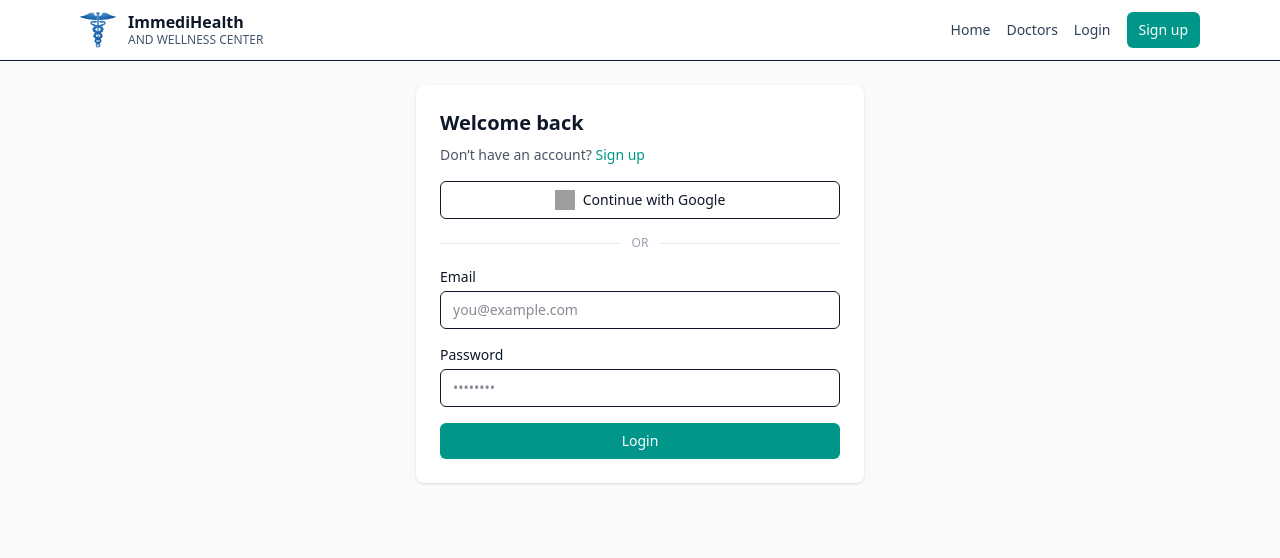
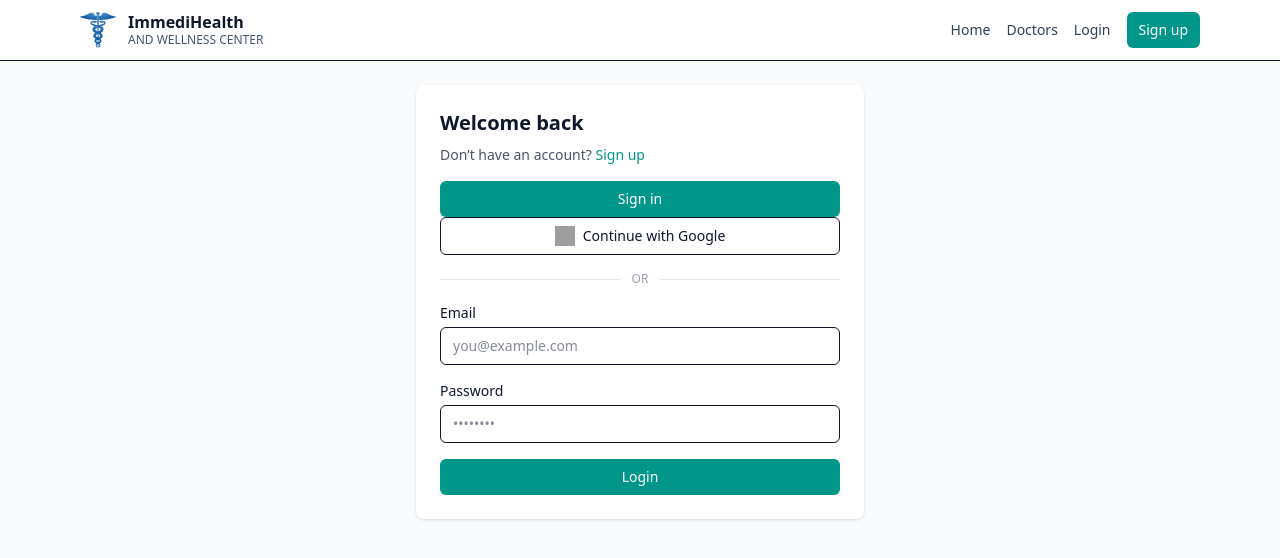
Before and after one commit to healthimmedi-source/health-wellness-frontend, a React (Vite) app: page /login in a window 1280 px wide. Shown: the top 558 px of the page. Built offline with nearby package versions, Linux system fonts and the light colour scheme; no server answers; grey boxes are pictures that could not be loaded.

Commit message:
fix  login- v2

```diff
--- a/src/pages/LoginPage.tsx
+++ b/src/pages/LoginPage.tsx
@@ -62,6 +62,14 @@ const LoginPage = () => {
         </Link>
       </p>
 
+      <button
+        type="submit"
+        disabled={loading}
+        className="w-full rounded-md bg-teal-600 text-white py-2 text-sm font-medium hover:bg-teal-700 disabled:opacity-50"
+      >
+        {loading ? "Signing in..." : "Sign in"}
+      </button>
+
       {/* 🔵 Google Sign In */}
       <button
         onClick={handleGoogleLogin}
```
